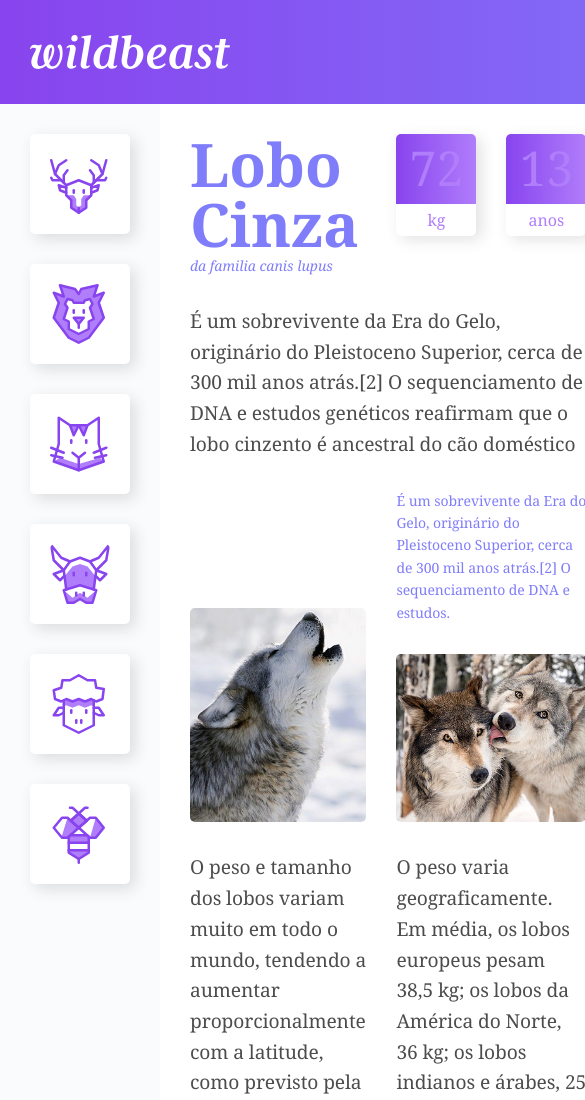
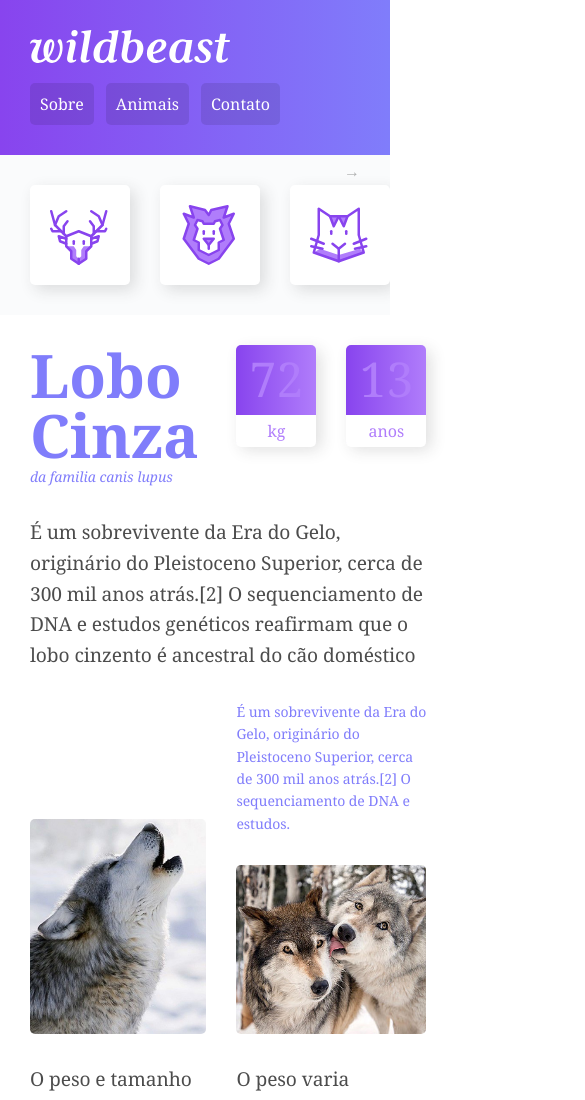
Before and after one commit to henriquekirchheck/css-grid, a plain HTML site: page index.html in a window 390 px wide. Shown: the top 1100 px of the page, 585 px wide, since content can reach past the window. Drawn offline with Linux system fonts and the light colour scheme.

Commit message:
Added media queries for !content

```diff
--- a/style.css
+++ b/style.css
@@ -9,7 +9,7 @@ blockquote {
 }
 
 body {
-  font-family: "Volkorn", Georgia, 'Times New Roman', Times, serif;
+  font-family: 'Volkorn', Georgia, 'Times New Roman', Times, serif;
 }
 
 li {
@@ -30,16 +30,37 @@ img {
   display: grid;
   grid-template-columns: minmax(160px, 1fr) 4fr 300px;
   grid-template-areas:
-    "header header header"
-    "sidenav content anuncios"
-    "footer footer footer"
-  ;
+    'header header header'
+    'sidenav content anuncios'
+    'footer footer footer';
+}
+
+@media (max-width: 1280px) {
+  .estrutura {
+    grid-template-areas:
+      'header header header'
+      'sidenav content content'
+      'sidenav anuncios anuncios'
+      'footer footer footer';
+  }
+}
+
+@media (max-width: 760px) {
+  .estrutura {
+    grid-template-columns: 100%;
+    grid-template-areas:
+      'header'
+      'sidenav'
+      'content'
+      'anuncios'
+      'footer';
+  }
 }
 
 .header {
   grid-area: header;
   display: grid;
-  background-image: linear-gradient(to right, #8844ee, #807DFB);
+  background-image: linear-gradient(to right, #8844ee, #807dfb);
   padding: 30px;
   grid-template-columns: 1fr auto;
   align-items: center;
@@ -52,7 +73,7 @@ img {
 .header nav ul {
   display: flex;
   flex-wrap: wrap;
-  gap: 10px;
+  gap: 20px;
 }
 
 .header nav a {
@@ -60,13 +81,26 @@ img {
   padding: 10px;
   color: white;
   font-size: 1.125em;
-  background-color: rgba(0, 0, 0, .1);
+  background-color: rgba(0, 0, 0, 0.1);
   border-radius: 5px;
   transition: 0.1s;
 }
 
 .header nav a:hover {
-  background-color: rgba(0, 0, 0, .5);
+  background-color: rgba(0, 0, 0, 0.5);
+}
+
+@media (max-width: 760px) {
+  .header {
+    grid-template-columns: auto;
+    gap: 20px;
+  }
+  .header nav a {
+    font-size: 1em;
+  }
+  .header nav ul {
+    gap: 12px;
+  }
 }
 
 .sidenav {
@@ -75,20 +109,60 @@ img {
   padding: 30px;
 }
 
+.sidenav ul {
+  display: flex;
+  flex-direction: column;
+  gap: 30px;
+}
+
+.sidenav ul li {
+  flex: 1 0 60px;
+}
+
 .sidenav li a {
   display: block;
   min-width: 60px;
   max-width: 100px;
-  margin: 0 auto 30px;
+  margin: 0 auto;
   background-color: white;
   padding: 20px;
   border-radius: 5px;
-  box-shadow: 5px 5px 15px 0px rgba(44, 44, 44, .15);
-  transition: .1s ease-out;
+  box-shadow: 5px 5px 15px 0px rgba(44, 44, 44, 0.15);
+  transition: 0.1s ease-out;
 }
 
 .sidenav li a:hover {
-  background-color: #807DFB;
+  background-color: #807dfb;
+}
+
+@keyframes seta {
+  from {
+    right: 30px;
+  }
+  to {
+    right: 20px;
+  }
+}
+
+@media (max-width: 760px) {
+  .sidenav {
+    position: relative;
+    padding: 30px 30px;
+    overflow-x: scroll;
+    -webkit-overflow-scrolling: touch;
+    -ms-overflow-style: -ms-autohiding-scrollbar;
+  }
+  .sidenav::after{
+    content: "→";
+    position: absolute;
+    top: 5px;
+    right: 30px;
+    color: rgba(0, 0, 0, .3);
+    animation: seta .5s ease-in 0s infinite alternate;
+  }
+  .sidenav ul {
+    flex-direction: row;
+  }
 }
 
 .content {
@@ -105,7 +179,7 @@ img {
   font-size: 1.2em;
   line-height: 1.6;
   letter-spacing: -0.005em;
-  color: rgba(0, 0, 0, .7);
+  color: rgba(0, 0, 0, 0.7);
 }
 
 .informacoes {
@@ -115,7 +189,7 @@ img {
 }
 
 .titulo {
-  color: #807DFB;
+  color: #807dfb;
 }
 
 .titulo h1 {
@@ -138,7 +212,7 @@ img {
 .caracteristicas > div {
   width: 80px;
   text-align: center;
-  background-image: linear-gradient(to right, #8844ee, #B07DFB);
+  background-image: linear-gradient(to right, #8844ee, #b07dfb);
   border-radius: 5px;
   box-shadow: 5px 5px 15px 0px rgba(44, 44, 44, 0.15);
   position: relative;
@@ -149,7 +223,7 @@ img {
 }
 
 .numero {
-  color: #B07DFB;
+  color: #b07dfb;
   font-size: 3em;
   line-height: 1;
   margin: 10px auto;
@@ -158,7 +232,7 @@ img {
 .rotulo {
   background-color: white;
   border-radius: 0 0 5px 5px;
-  color: #B07DFB;
+  color: #b07dfb;
   padding: 5px 0;
   position: relative;
   top: 2px;
@@ -166,15 +240,16 @@ img {
 
 .content .destaque {
   font-size: 0.875em;
-  color: #807DFB;
+  color: #807dfb;
   max-width: 16em;
 }
 
-.citacao, .atributos {
+.citacao,
+.atributos {
   padding: 30px;
   border-radius: 5px;
-  box-shadow: 5px 5px 15px 0px rgba(44, 44, 44, .15);
-  background-image: linear-gradient(135deg, #8844ee, #B07DFB);
+  box-shadow: 5px 5px 15px 0px rgba(44, 44, 44, 0.15);
+  background-image: linear-gradient(135deg, #8844ee, #b07dfb);
   align-self: start;
 }
 
@@ -194,7 +269,7 @@ img {
 }
 
 .atributos li + li {
-  border-top: 2px solid #B07DFB;
+  border-top: 2px solid #b07dfb;
 }
 
 .col-wide {
@@ -220,7 +295,7 @@ img {
 
 .footer {
   grid-area: footer;
-  background-image: linear-gradient(to right, #8844ee, #807DFB);
+  background-image: linear-gradient(to right, #8844ee, #807dfb);
 }
 
 .footer p {
```
